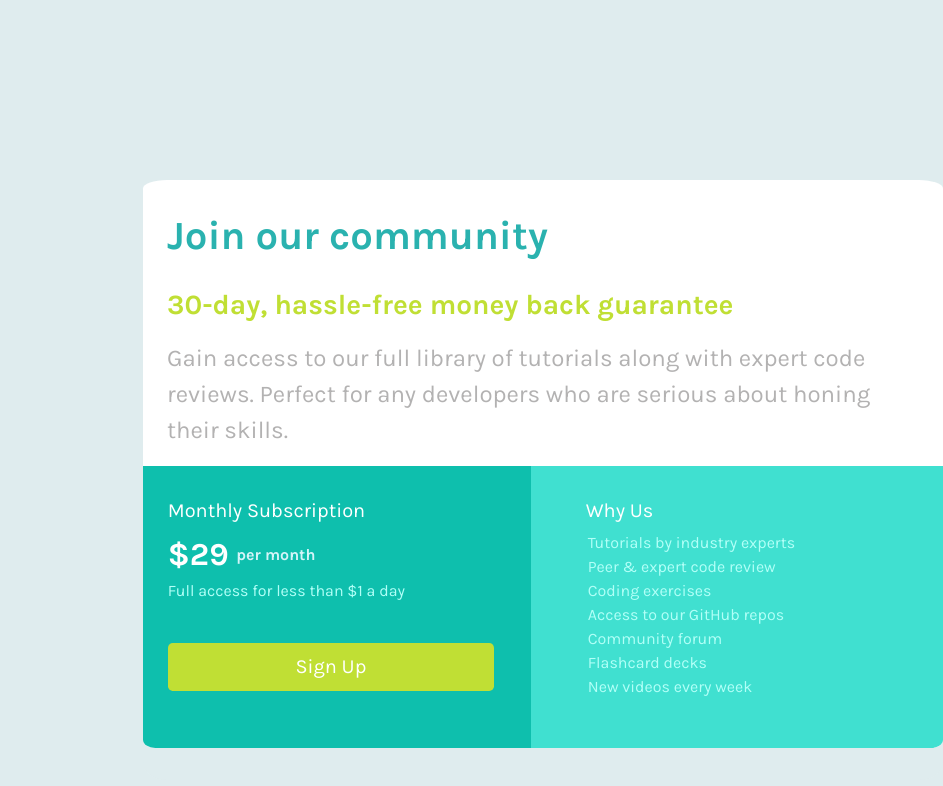
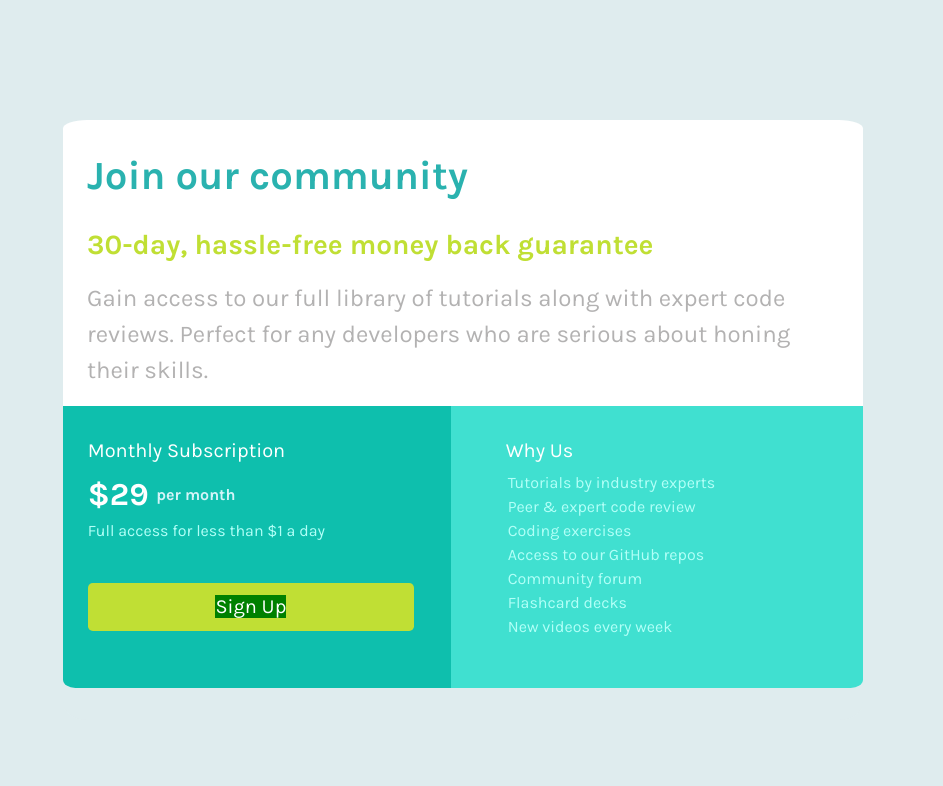
Before and after one commit to Mattvp21/single-price-grid, a plain HTML site: page index.html in a window 1280 px wide. In both pictures the pointer is over the element "Sign Up". Shown: the whole page, without its empty margins (337-1280 px from the left). Drawn offline with nearby package versions, Linux system fonts and the light colour scheme.

Commit message:
Update styles.css

```diff
--- a/css/styles.css
+++ b/css/styles.css
@@ -48,7 +48,7 @@
     height: 600px;
     width: 800px;
     position: absolute;
-    transform: translate(60%, 30%)
+    transform: translate(50%, 20%)
 }
 
 /*-------------Button----------------------*/
@@ -61,6 +61,13 @@
 .sign-up    {
     background-color: hsl(71, 73%, 54%) ;
     color: white;
+}
+
+.sign-up:hover    {
+    background-color: green;
+    color:white;
+    position:relative;
+    width: 90%;
 }
 
 /*-----------TOP SECTION------------------*/
```
